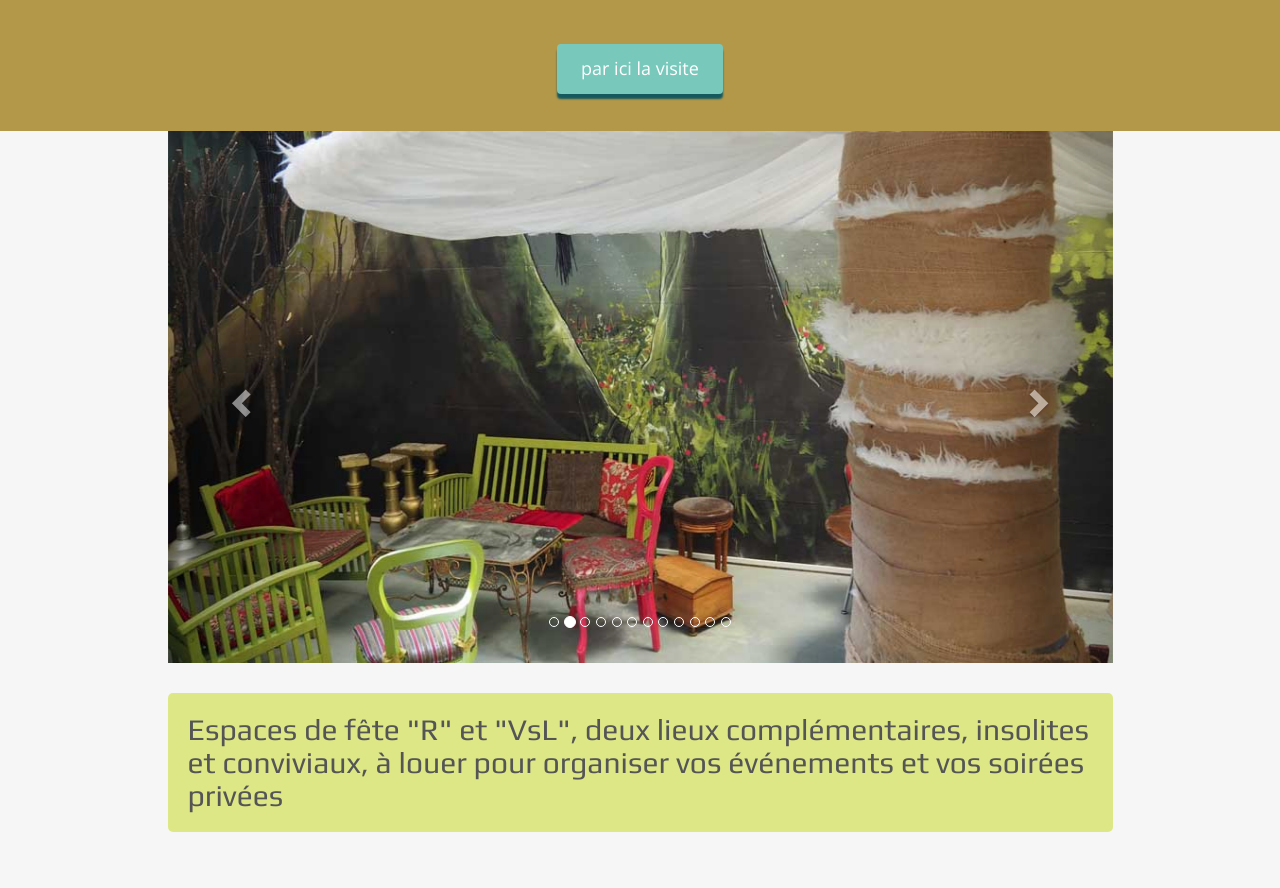
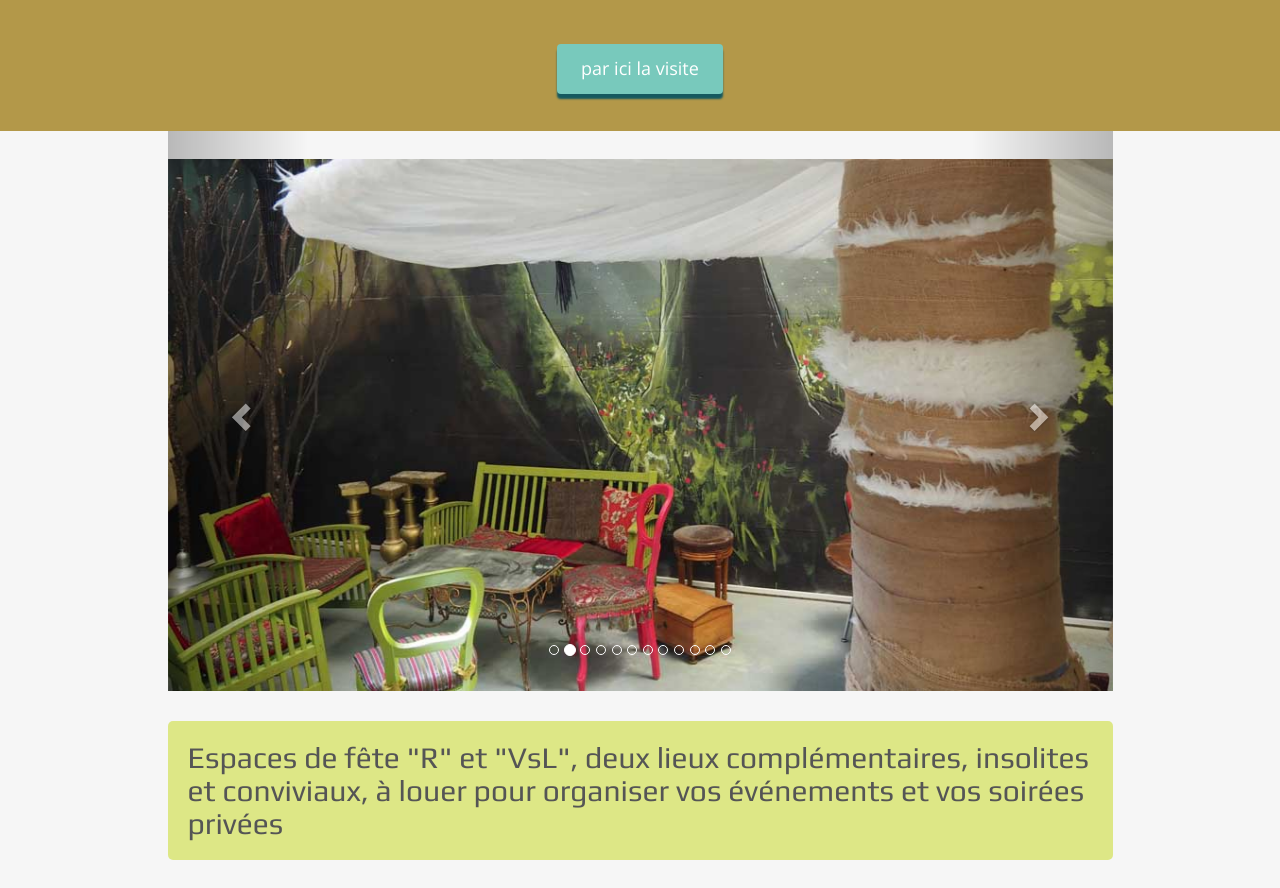
Before and after one commit to chiantific/aire_de_fete, a plain HTML site: page index.html in a window 1280 px wide. Shown: the part 680-1568 px from the top of the page. Drawn offline with nearby package versions, Linux system fonts and the light colour scheme; some packages are replaced by stand-ins of ours.

Commit message:
fix carousel padding section discover

```diff
--- a/css/style.css
+++ b/css/style.css
@@ -225,8 +225,8 @@ hr {
 	margin-top: 30px;
 	border-radius: 5px;
 }
-#section1 h3 {
-	text-align: center;
+#discover #myCarousel{
+	padding-top: 2em;
 }
 .jumbotron p {
     margin-bottom: 15px;
```
